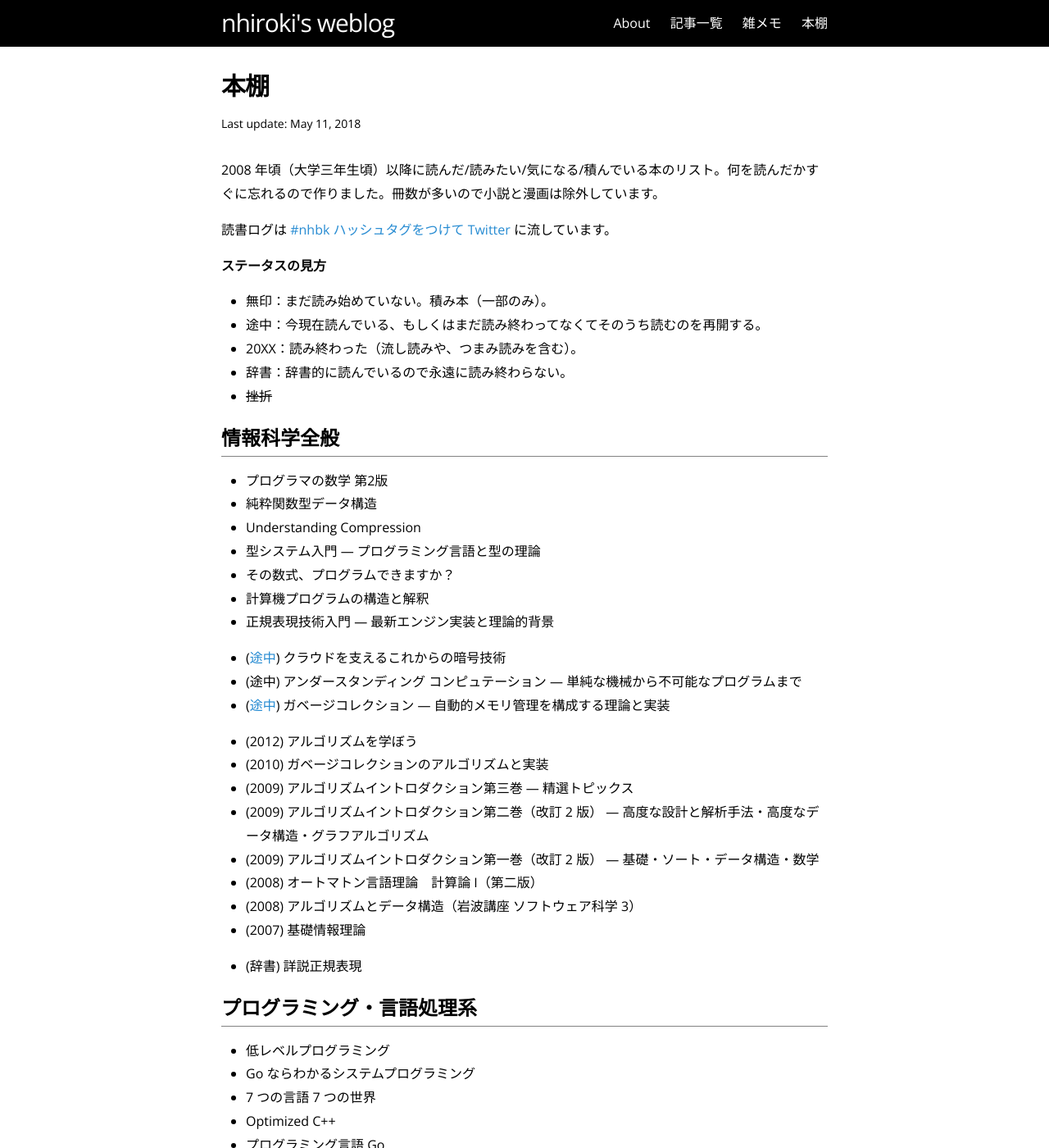
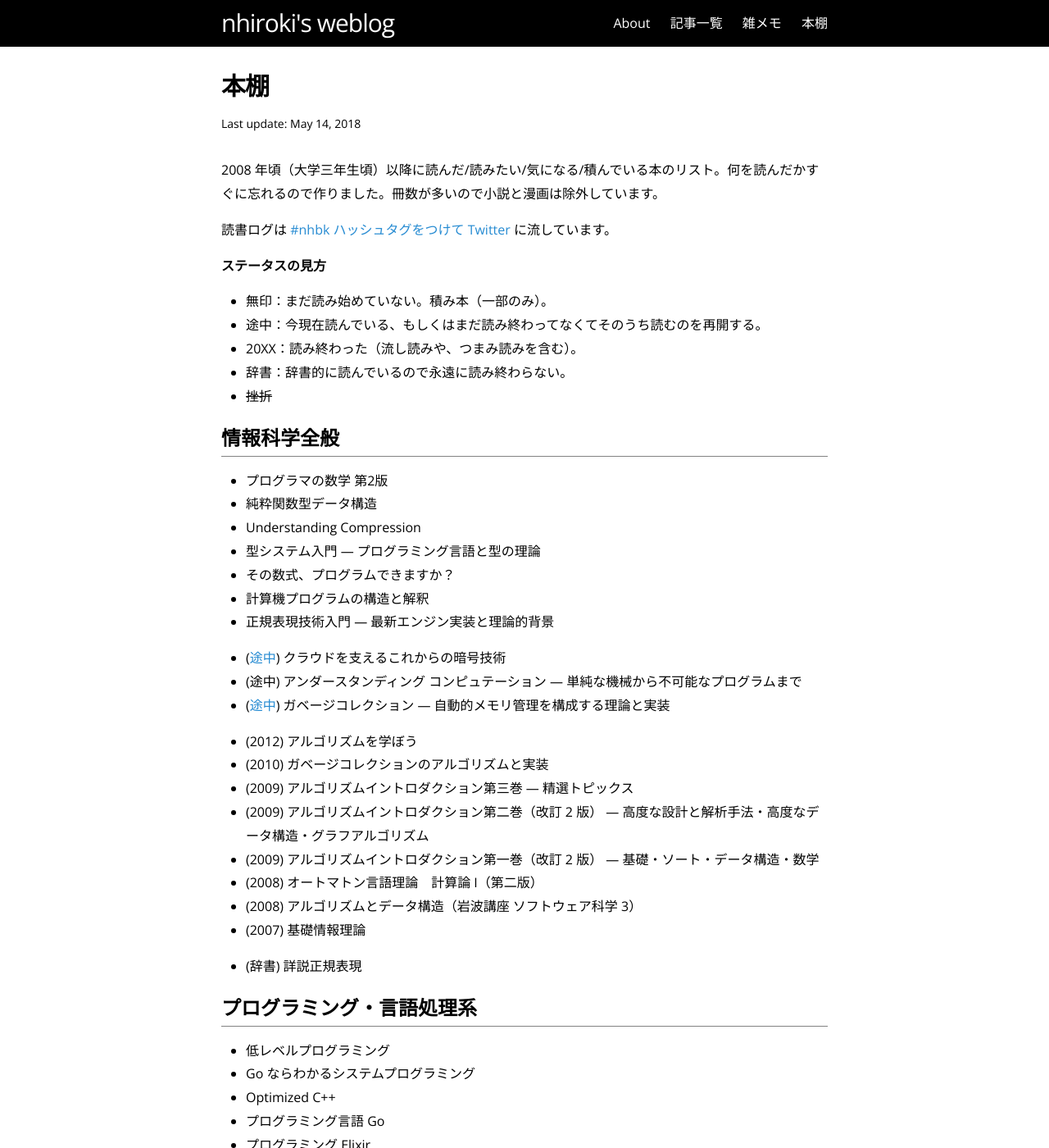
Before and after one commit to nhiroki/nhiroki.github.io, a Jekyll site: the page built from books.md, in a window 1280 px wide and 1400 px high. Shown: the whole window at 82% size. Built offline with Jekyll 4.4.1, drawn with Linux system fonts in a browser that asks for light colours.

Commit message:
Update the 'books' page

```diff
--- a/books.md
+++ b/books.md
@@ -1,7 +1,7 @@
 ---
 layout: page
 title: 本棚
-date: 2018/05/11
+date: 2018/05/14
 permalink: /books/
 ---
 
@@ -46,7 +46,6 @@ permalink: /books/
 
 - 低レベルプログラミング
 - Go ならわかるシステムプログラミング
-- 7 つの言語 7 つの世界
 - Optimized C++
 - プログラミング言語 Go
 - プログラミング Elixir
```
Also changed, not shown: other parts of books.md (+2 -0 lines).
